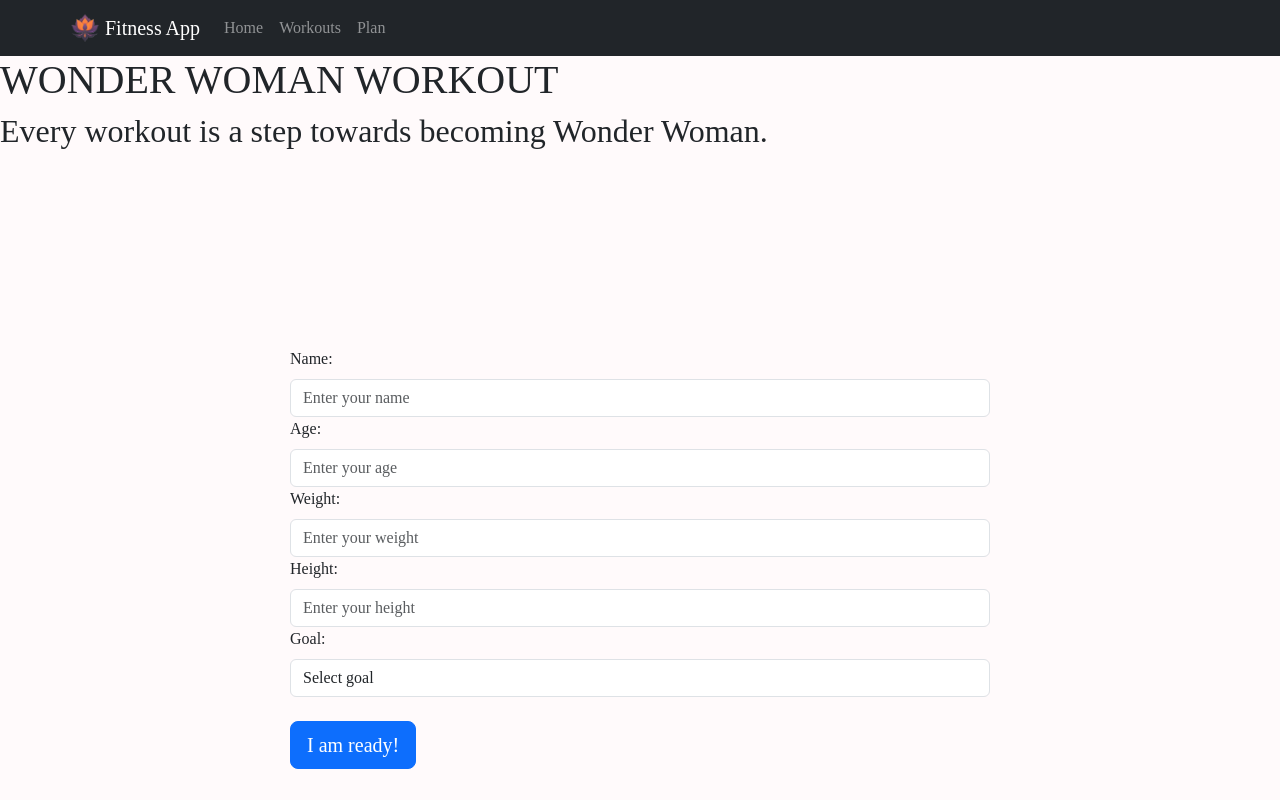
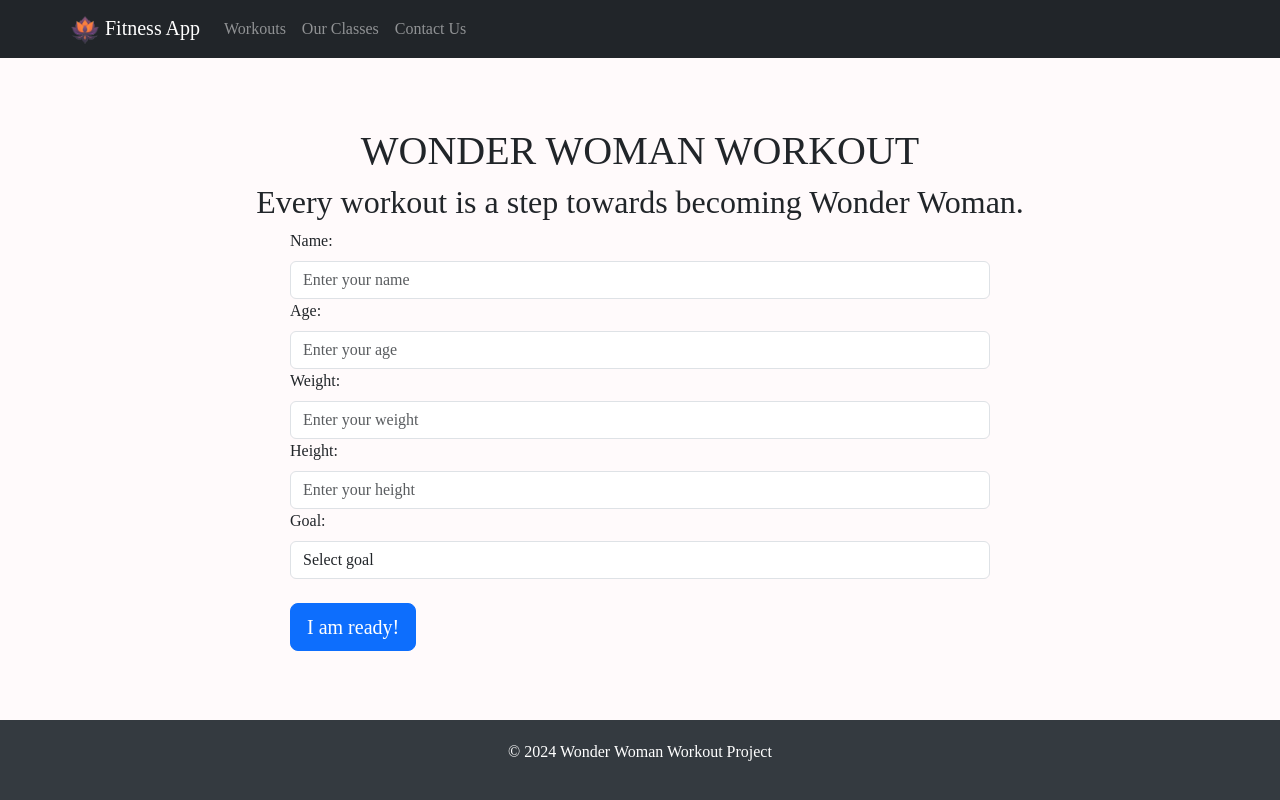
Before and after one commit to elismountain/fitness-app, a React (Vite) app: page / in a window 1280 px wide. Shown: the top 800 px of the page. Built offline with nearby package versions, Linux system fonts and the light colour scheme; a small style sheet from the web is missing.

Commit message:
Footer and css update

```diff
--- a/src/App.css
+++ b/src/App.css
@@ -142,3 +142,11 @@ body {
       width: 280px;
     }
   }
+
+  .footer {
+    width: 100%;
+    background-color: #343a40;
+    color: #ffffff;
+    padding: 20px 0;
+    text-align: center;
+  }
--- a/src/App.jsx
+++ b/src/App.jsx
@@ -12,16 +12,24 @@ import { Route, Routes } from 'react-router-dom';
 
 const App = () => {
   return (
-    <Box width="400px" sx={{ width: { xl: '1488px' }}} m="auto">
+    <Box
+      display="flex"
+      flexDirection="column"
+      minHeight="100vh"
+      justifyContent="space-between"
+    >
       <MyNavbar />
-      <Routes>
-        <Route path="/" element={<Home />} />
-        <Route path="/exercise/:id" element={<ExerciseDetail />} />
-        <Route path="/workout-plan" element={<WorkoutPlan />} />
-      </Routes>
+      <Box>
+        <Routes>
+          <Route path="/" element={<Home />} />
+          <Route path="/exercise/:id" element={<ExerciseDetail />} />
+          <Route path="/workout-plan" element={<WorkoutPlan />} />
+        </Routes>
+      </Box>
       <Footer />
     </Box>
-  )
-}
+  );
+};
+
 
 export default App;
--- a/src/components/Footer.jsx
+++ b/src/components/Footer.jsx
@@ -1,9 +1,18 @@
 import React from 'react'
+import { Container, Row, Col } from 'react-bootstrap';
 
 const Footer = () => {
   return (
-    <div>Footer</div>
+    <footer className="footer">
+      <Container>
+        <Row>
+          <Col>
+            <p>&copy; 2024 Wonder Woman Workout Project</p>
+          </Col>
+        </Row>
+      </Container>
+    </footer>
   )
 }
 
-export default Footer
+export default Footer;
--- a/src/components/MyNavbar.jsx
+++ b/src/components/MyNavbar.jsx
@@ -7,42 +7,26 @@ import Logo from '../assets/images/Logo.png';
 
 const MyNavbar = () => {
   return (
-    <Navbar bg="dark" variant="dark"> {/* Use 'variant="dark"' instead of 'data-bs-theme="dark"' */}
+    <Navbar bg="dark" variant="dark">
     <Container>
       <Navbar.Brand href="#home">
         <img
-          src={Logo} // Use the imported logo image
-          alt="Logo" // Provide an alt text for accessibility
-          width="30" // Set the width of the logo
-          height="30" // Set the height of the logo
-          className="d-inline-block align-top" // Apply Bootstrap class for alignment
+          src={Logo}
+          alt="Logo"
+          width="30"
+          height="30"
+          className="d-inline-block align-top" Bootstrap class for alignment
         />
-
 
         <b /> Fitness App
       </Navbar.Brand>
       <Nav className="me-auto">
-        <Nav.Link href="#home">Home</Nav.Link>
-        <Nav.Link href="#features">Workouts</Nav.Link>
-        <Nav.Link href="#pricing">Plan</Nav.Link>
+        <Nav.Link href="#workouts">Workouts</Nav.Link>
+        <Nav.Link href="#classes">Our Classes</Nav.Link>
+        <Nav.Link href="#contact">Contact Us</Nav.Link>
       </Nav>
     </Container>
   </Navbar>
-    // <Stack direction="row" justifyContent="space-around" sx={{ gap: { sm: '122px', xs: '40px' }, mt:{ sm: '32px', xs:'20px'}, justifyContent: 'none'}} px="20px">
-    //   <Link to="/">
-    //     <img src={Logo} alt="logo" style={{width: '48px', height: '48px', margin:'0 20px'}} />
-    //   </Link>
-    //   <Stack
-    //   direction="row"
-    //   gap="40px"
-    //   fontsize="24px"
-    //   alignItems="flex-end"
-    //   >
-    //     <Link to="/" style={{ textDecoration: 'none', color: "#3A1212", borderBottom: '3px solid #FF2625'}}>Home</Link>
-    //     <a href="#exercises" style={
-    //       {textDecoration: 'none', color: '#3A1212'}}>Exercises</a>
-    //   </Stack>
-    // </Stack>
   )
 }
 
--- a/src/components/SignIn.jsx
+++ b/src/components/SignIn.jsx
@@ -60,7 +60,7 @@ const SignIn = ({ onSubmit }) => {
   };
 
   return (
-    <Container className="d-flex justify-content-center align-items-center vh-100">
+    <Container className="d-flex justify-content-center align-items-center vh-75">
       <Row>
         <Col>
           <Form onSubmit={handleSubmit} style={{ minWidth: '700px' }}>
--- /dev/null
+++ b/src/pages/Home.css
@@ -0,0 +1,3 @@
+h1, h2 {
+    text-align: center;
+}
--- a/src/pages/Home.jsx
+++ b/src/pages/Home.jsx
@@ -1,12 +1,12 @@
 import React, { useState } from 'react';
 import { Link, useNavigate } from 'react-router-dom';
 import SignIn from '../components/SignIn';
+import './Home.css';
 
 const Home = () => {
   const navigate = useNavigate();
 
   const handleSubmit = (formData) => {
-    // Handle form submission here
     navigate(`/workout-plan?username=${encodeURIComponent(formData.name)}`);
   };
 
```
Also changed, not shown: src/components/HeroBanner.jsx (deleted, +0 -24 lines).
